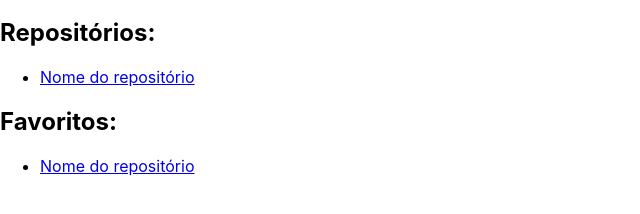
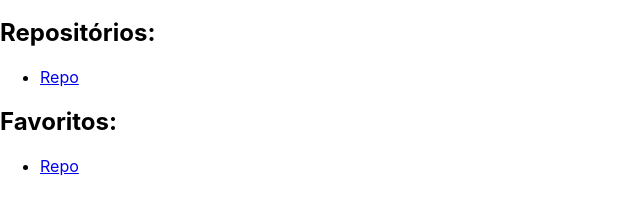
Before and after one commit to PequenoJoohn/github-app, a React (Create React App) app: page / in a window 1280 px wide. Shown: the part 508-722 px from the top of the page, without its empty margins (0-640 px from the left). Built offline with nearby package versions, Linux system fonts and the light colour scheme.

Commit message:
Add proptypes.

```diff
--- a/src/App.js
+++ b/src/App.js
@@ -1,9 +1,30 @@
+import { useState } from 'react';
 import './App.css';
 
 import Container from './components/Container';
 
 function App() {
-  return <Container />
+
+  const [userInfo, setUserInfo] = useState({
+    username: "Dimitri",
+    repos: 12,
+    followers: 10,
+    following: 10
+  });
+  const [repos, setRepos] = useState([{
+    name: 'Repo',
+    link: "#"
+  }]);
+  const [starred, setStarred] = useState([{
+    name: "Repo",
+    link: "#"
+  }]);
+
+  return <Container
+    userinfo={userInfo}
+    repos={repos}
+    starred={starred}
+  />
 }
 
 export default App;
--- a/src/components/Container/index.js
+++ b/src/components/Container/index.js
@@ -1,29 +1,32 @@
+import PropTypes from 'prop-types';
+
 import Actions from '../Actions';
 import Repos from '../Repos';
 import Search from '../Search';
 import User from '../User';
 
-const Container = () => (
+const Container = ({ userinfo, repos, starred }) => (
     <div className="app">
         <Search />
-        <User />
-        <Actions />
+        {!!userinfo && <User userinfo={userinfo} />}
+        {!!userinfo && <Actions />}
 
-        <Repos
+        {!!repos.length && <Repos
             className="repos"
             title="Repositórios:"
-            repos={[{
-                name: "Nome do repositório", link: "#"
-            }]} />
+            repos={repos} />}
 
-        <Repos
+        {!!starred.length && <Repos
             className="starred"
             title="Favoritos:"
-            repos={[{
-                name: "Nome do repositório", link: "#"
-            }]} />
-
+            repos={starred} />}
     </div>
 )
 
+Container.propTypes = {
+    userinfo: PropTypes.object,
+    repos: PropTypes.array.isRequired,
+    starred: PropTypes.array.isRequired
+}
+
 export default Container;
```
Also changed, not shown: 1 other file (tests, documents, lock files or other folders).
